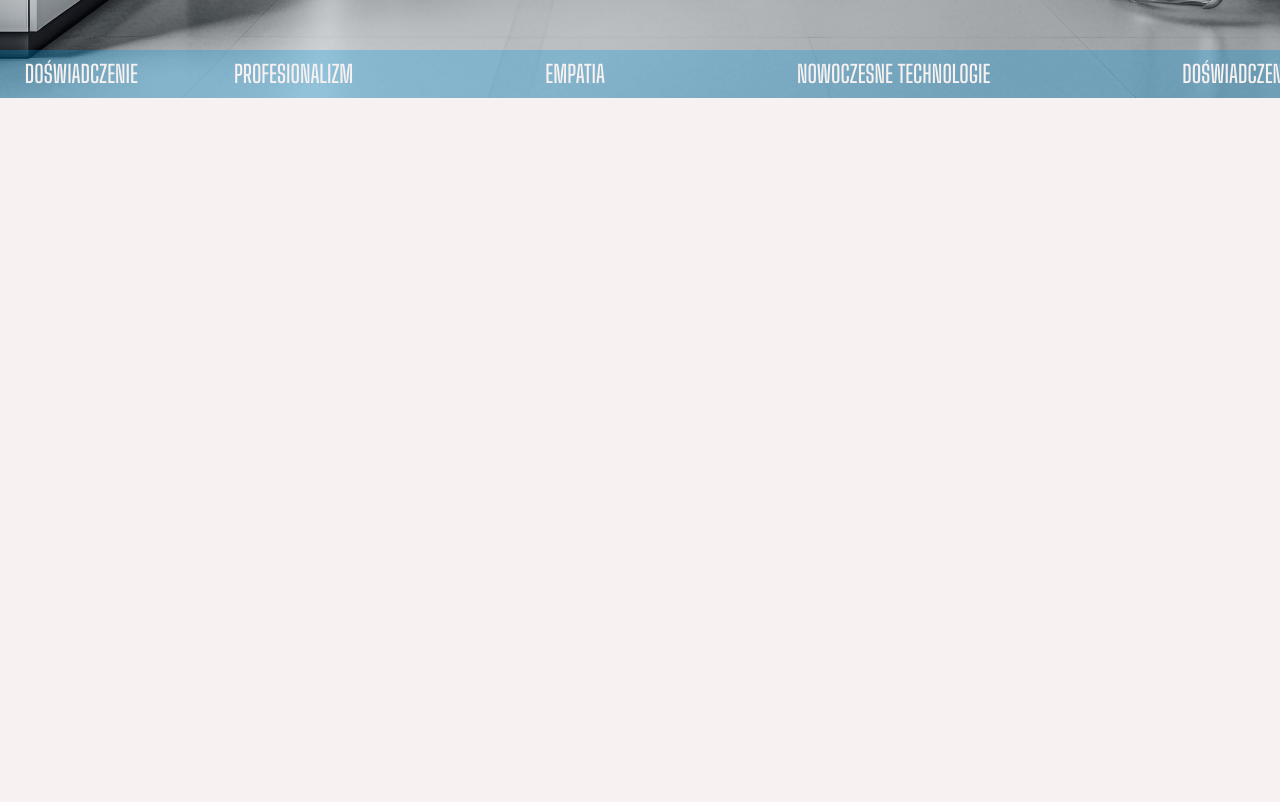
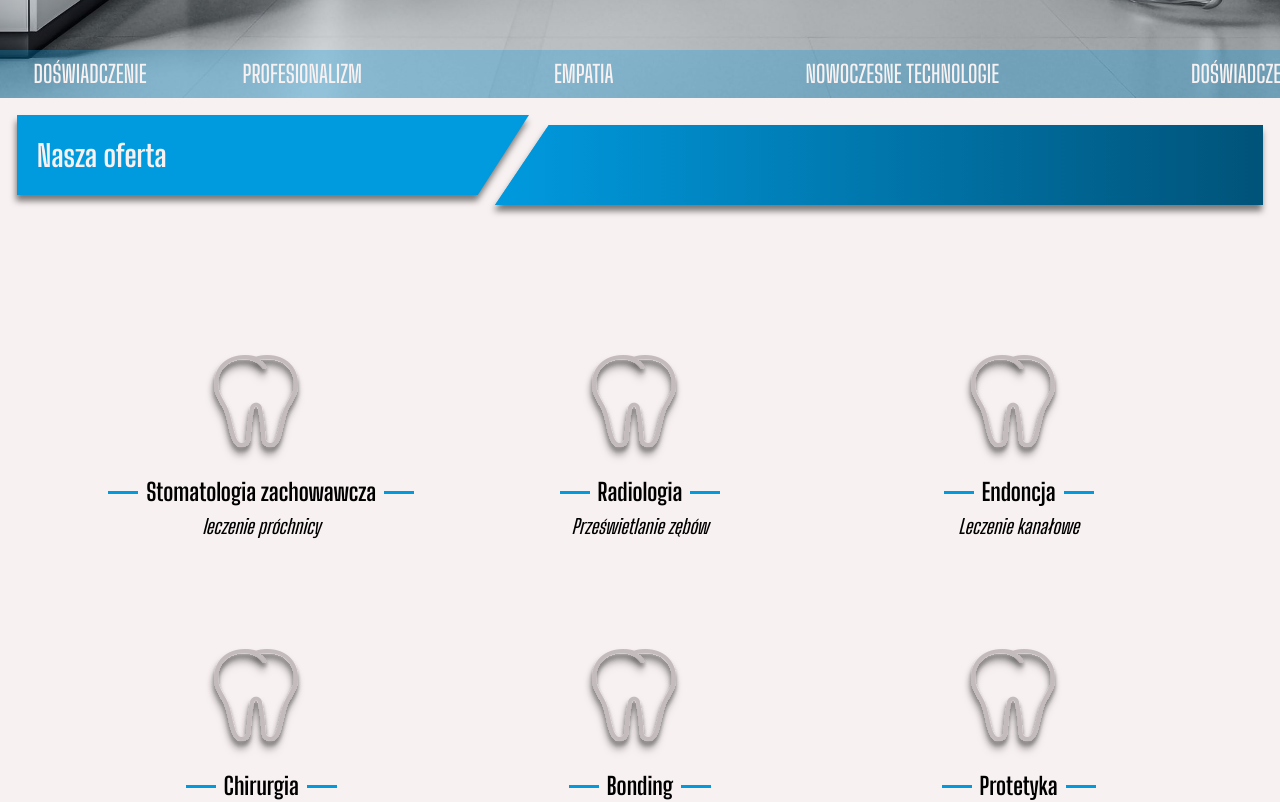
Before and after one commit to Engarr/DENTICA, a Next.js app: page / in a window 1280 px wide. Shown: the part 1740-2542 px from the top of the page. Before the commit the page ends 1838 px from the top, so only its background shows below. Built offline with nearby package versions, Linux system fonts and the light colour scheme.

Commit message:
add offer section

```diff
--- a/app/globals.css
+++ b/app/globals.css
@@ -11,6 +11,7 @@
   --burger-color: rgb(248, 241, 241);
   --transparent-black-80: rgba(0, 0, 0, 0.8);
   --main-color: #009adf;
+  --main-color-30: rgba(0, 152, 223, 0.3);
   --text-first-color: #f8f1f1;
   --text-second-color: #484646;
   --text-first-color-hover: #c6e6fc;
@@ -53,9 +54,16 @@ body {
 .navClipPath {
   clip-path: polygon(10% 0, 100% 0%, 100% 100%, 0% 100%);
 }
+.sectionClipPath {
+  clip-path: polygon(0 0, 100% 0, 90% 100%, 0 100%);
+}
+.oppositeSectionClipPath {
+  clip-path: polygon(7% 0, 100% 0, 100% 100%, 0 100%);
+  background-image: linear-gradient(to right, #009adf, #005379);
+}
 .divShadow {
   filter: drop-shadow(-1px 6px 3px rgba(0, 0, 0, 0.5));
 }
 .infoClipPath {
-  clip-path: polygon(0 0, 100% 1%, 100% 100%, 0 95%);
+  clip-path: polygon(0 0, 100% 1%, 100% 100%, 0 90%);
 }
--- a/app/page.tsx
+++ b/app/page.tsx
@@ -1,3 +1,4 @@
+import OurOffertSection from '@/components/home-page/our-offert-section';
 import SecondSection from '@/components/home-page/second-section';
 import WelcomeSection from '@/components/home-page/welcome-section';
 
@@ -6,6 +7,7 @@ export default function Home() {
     <main className='flex min-h-screen flex-col items-center justify-between  '>
       <WelcomeSection />
       <SecondSection />
+      <OurOffertSection />
     </main>
   );
 }
--- a/components/UI/appointment-button.tsx
+++ b/components/UI/appointment-button.tsx
@@ -2,7 +2,7 @@
 
 import React from 'react';
 import { motion } from 'framer-motion';
-import { cn } from '../lib/utilis';
+import { cn } from '../../lib/utilis';
 
 type AppointmentButtonType = {
   style?: string;
--- a/components/header.tsx
+++ b/components/header.tsx
@@ -4,10 +4,10 @@ import Link from 'next/link';
 import Image from 'next/image';
 import { motion, useScroll, useMotionValueEvent } from 'framer-motion';
 import BurgerMenuBtn from './UI/burger-menu-btn';
-import { cn } from './lib/utilis';
+import { cn } from '../lib/utilis';
 import { usePathname } from 'next/navigation';
 import MobileMenu from './mobile-menu';
-import { links } from './lib/links';
+import { links } from '../lib/links';
 import logo from '@/public/logo.png';
 
 const Header = () => {
--- /dev/null
+++ b/components/home-page/components/offert-card.tsx
@@ -0,0 +1,45 @@
+'use client';
+import React from 'react';
+import Image from 'next/image';
+import tooth from '@/public/tooth.png';
+import arrow from '@/public/Arrow.png';
+import { motion } from 'framer-motion';
+
+type OffertCard = {
+  title: string;
+  text: string;
+};
+
+const OffertCard = ({ title, text }: OffertCard) => {
+  return (
+    <div className='relative flex flex-col justify-center items-center gap-1 my-5 lg:hover:shadow-lg p-4 group transition-all duration-300 cursor-pointer'>
+      <div className='w-[100px] lg:w-auto'>
+        <Image
+          alt=''
+          src={tooth}
+          width={145}
+          height={138}
+          className='divShadow'
+        />
+      </div>
+      <div className='flex items-center gap-2'>
+        <div className='w-[30px] h-[3px] bg-[var(--main-color)]' />
+        <p className='text-xl lg:text-2xl font-bold'>{title}</p>
+        <div className='w-[30px] h-[3px] bg-[var(--main-color)] ' />
+      </div>
+      <div>
+        <p className='text-lg lg:text-xl font-semibold italic'>{text}</p>
+      </div>
+      <motion.div
+        className='absolute top-[40%] right-[10%] lg:top-0 lg:right-0 p-2 lg:hidden lg:group-hover:inline-block '
+        whileTap={{ scale: 0.95 }}
+        whileHover={{
+          scale: 1.05,
+        }}>
+        <Image src={arrow} alt='' className='w-full' />
+      </motion.div>
+    </div>
+  );
+};
+
+export default OffertCard;
--- /dev/null
+++ b/components/home-page/components/offerts-box.tsx
@@ -0,0 +1,68 @@
+'use client';
+import React, { useState } from 'react';
+import OffertCard from './offert-card';
+import { offerData } from '@/lib/data';
+import { motion } from 'framer-motion';
+import { cn } from '@/lib/utils';
+
+type OfferType = {
+  title: string;
+  text: string;
+};
+const SPRING_OPTIONS = {
+  type: 'spring',
+  mass: 3,
+  stiffness: 300,
+  damping: 50,
+};
+
+const OffertsBox = () => {
+  const [transformIndex, setTransformIndex] = useState(0);
+  const dots = [0, 1, 2];
+  return (
+    <div className='relative overflow-x-hidden my-[100px] lg:my-[200px] lg:px-20'>
+      <div className='lg:grid lg:grid-cols-2 xl:grid-cols-3 gap-4 hidden '>
+        {offerData.map((offer, i) => (
+          <React.Fragment key={i}>
+            <OffertCard text={offer.text} title={offer.title} />
+          </React.Fragment>
+        ))}
+      </div>
+      <div className='flex relative lg:hidden'>
+        {offerData
+          .reduce((acc: OfferType[][], curr: OfferType, i: number) => {
+            if (i % 3 === 0) acc.push([]);
+            acc[acc.length - 1].push(curr);
+            return acc;
+          }, [])
+          .map((column, columnIndex) => (
+            <motion.div
+              key={columnIndex}
+              className='grid grid-cols-1 gap-1 w-full shrink-0  relative '
+              animate={{ translateX: `-${transformIndex * 100}%` }}
+              transition={SPRING_OPTIONS}>
+              {column.map((offer: OfferType, offerIndex: number) => (
+                <div key={offerIndex} className='w-full'>
+                  <OffertCard text={offer.text} title={offer.title} />
+                </div>
+              ))}
+            </motion.div>
+          ))}
+      </div>
+      <div className='w-full flex justify-center gap-2 my-5 lg:hidden'>
+        {dots.map((dot, index) => (
+          <div
+            key={index}
+            className={cn(
+              'bg-[var(--main-color)] w-[20px] h-[20px] rounded-full',
+              { 'bg-[var(--main-color-30)]': dot !== transformIndex }
+            )}
+            onClick={() => setTransformIndex(dot)}
+          />
+        ))}
+      </div>
+    </div>
+  );
+};
+
+export default OffertsBox;
--- /dev/null
+++ b/components/home-page/components/section-title.tsx
@@ -0,0 +1,26 @@
+import React from 'react';
+import Wrapper from '@/components/wrapper';
+
+type SectionTitleType = {
+  text: string;
+};
+const SectionTitle = ({ text }: SectionTitleType) => {
+  return (
+    <Wrapper style='bg-red-200 '>
+      <div>
+        <div className='divShadow absolute top-[17px] left-[5%] lg:left-[17px] w-[92%] lg:w-2/5'>
+          <div className='sectionClipPath  h-[60px] lg:h-[80px] bg-[var(--main-color)] '>
+            <h3 className=' relative top-1/2 -translate-y-1/2 text-2xl lg:text-3xl px-5 font-bold text-[var(--text-first-color)]'>
+              {text}
+            </h3>
+          </div>
+        </div>
+        <div className='divShadow hidden lg:inline-block lg:absolute top-[27px] right-[17px] w-3/5 '>
+          <div className='oppositeSectionClipPath h-[80px]  bg-[var(--main-color)]' />
+        </div>
+      </div>
+    </Wrapper>
+  );
+};
+
+export default SectionTitle;
--- /dev/null
+++ b/components/home-page/our-offert-section.tsx
@@ -0,0 +1,14 @@
+import React from 'react';
+import SectionTitle from './components/section-title';
+import OffertsBox from './components/offerts-box';
+
+const OurOffertSection = () => {
+  return (
+    <section className='w-full '>
+      <SectionTitle text='Nasza oferta' />
+      <OffertsBox />
+    </section>
+  );
+};
+
+export default OurOffertSection;
--- a/components/mobile-menu.tsx
+++ b/components/mobile-menu.tsx
@@ -1,5 +1,5 @@
 import React from 'react';
-import { linksMobile } from './lib/links';
+import { linksMobile } from '../lib/links';
 import Link from 'next/link';
 import { AnimatePresence, motion } from 'framer-motion';
 
--- /dev/null
+++ b/lib/data.ts
@@ -0,0 +1,11 @@
+export const offerData = [
+  { title: 'Stomatologia zachowawcza', text: 'leczenie próchnicy' },
+  { title: 'Radiologia', text: 'Prześwietlanie zębów' },
+  { title: 'Endoncja', text: 'Leczenie kanałowe' },
+  { title: 'Chirurgia', text: 'Usuwanie zębów' },
+  { title: 'Bonding', text: 'Estetyczne licówki kompozytowe' },
+  { title: 'Protetyka', text: 'Uzupełnienia braków zębów' },
+  { title: 'Profilaktyka', text: 'Higienizacja' },
+  { title: 'Wybielanie', text: 'Rozjaśnianie koloru zębów' },
+  { title: 'Implanty', text: 'Korony, mosty, protezy' },
+] as const;
```
Also changed, not shown: lib/links.ts (renamed from components/lib/links.ts), lib/utilis.ts (renamed from components/lib/utilis.ts), public/Arrow.png (added), public/tooth.png (added).
